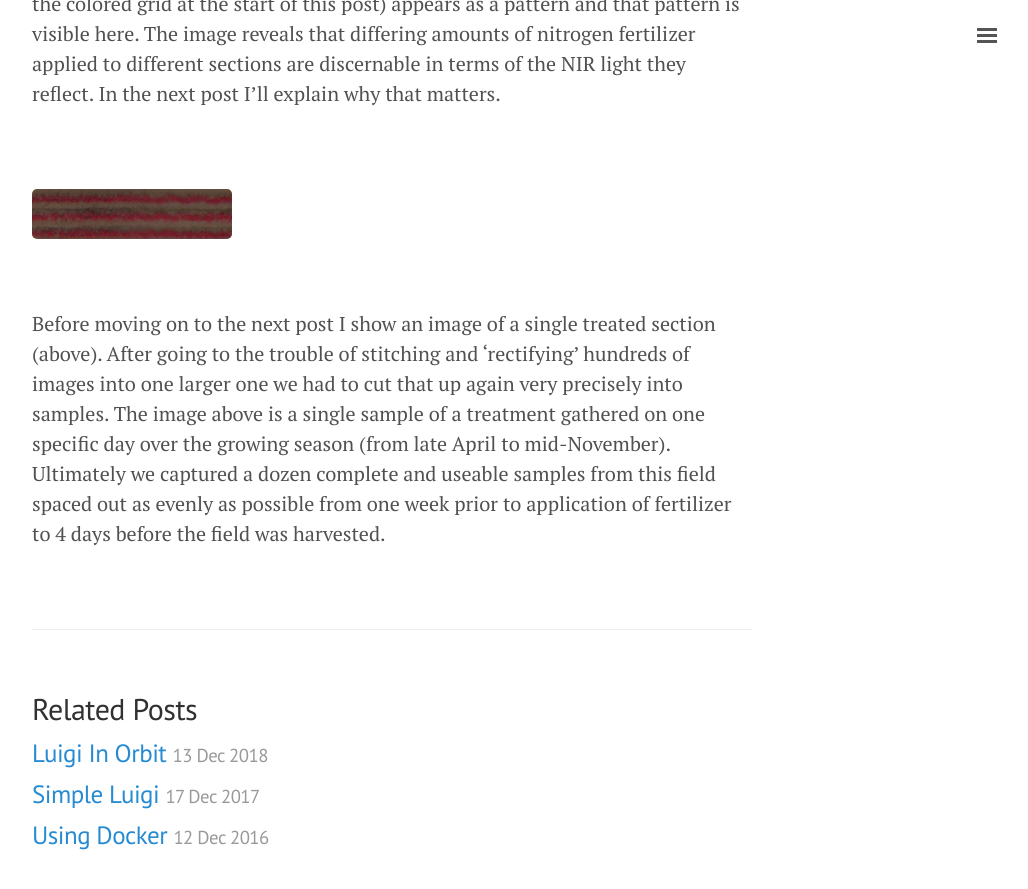
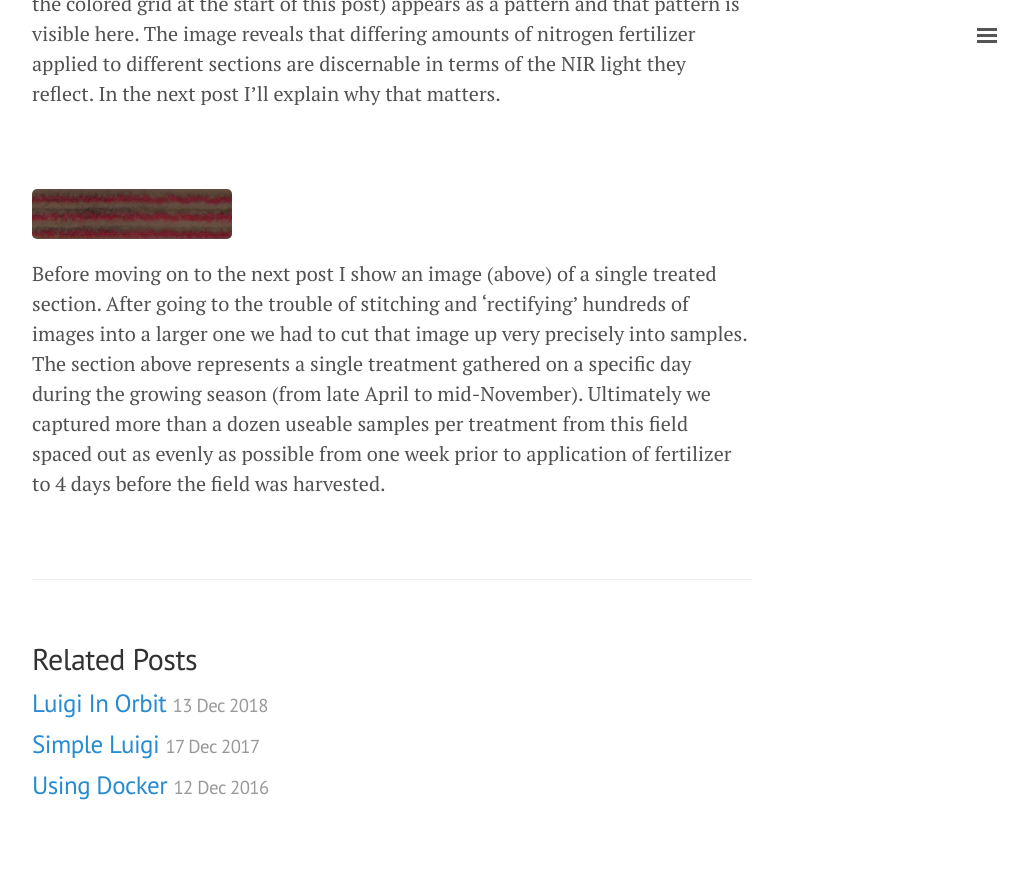
Before and after one commit to geraldmc/geraldmc.github.io, a Jekyll site: the page built from _posts/2019-02-23-predicting-yield-1.md, in a window 1280 px wide and 900 px high, scrolled down 4862 px. Shown: the top 889 px of the window, without its empty margins (248-1276 px from the left). Built offline with Jekyll 4.4.1, drawn with Linux system fonts in a browser that asks for light colours; after the commit the page ends 5723 px from its top, so only the background shows below that.

Commit message:
adds formatting

```diff
--- a/_posts/2019-02-23-predicting-yield-1.md
+++ b/_posts/2019-02-23-predicting-yield-1.md
@@ -62,6 +62,5 @@ A more interesting thing revealed here are the shades of red in different parts
 
 <br />
 ![CIR Section 001]({{ site.url }}/assets/2017-04-25_001_3_CIR.png){:height="50px" width="200px"}
-<br />
 
-Before moving on to the next post I show an image of a single treated section (above). After going to the trouble of stitching and 'rectifying' hundreds of images into one larger one we had to cut that up again very precisely into samples. The image above is a single sample of a treatment gathered on one specific day over the growing season (from late April to mid-November). Ultimately we captured a dozen complete and useable samples from this field spaced out as evenly as possible from one week prior to application of fertilizer to 4 days before the field was harvested.
+Before moving on to the next post I show an image (above) of a single treated section. After going to the trouble of stitching and 'rectifying' hundreds of images into a larger one we had to cut that image up very precisely into samples. The section above represents a single treatment gathered on a specific day during the growing season (from late April to mid-November). Ultimately we captured more than a dozen useable samples per treatment from this field spaced out as evenly as possible from one week prior to application of fertilizer to 4 days before the field was harvested.
```
